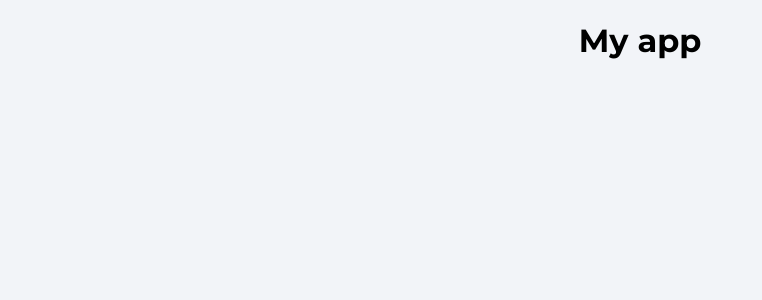
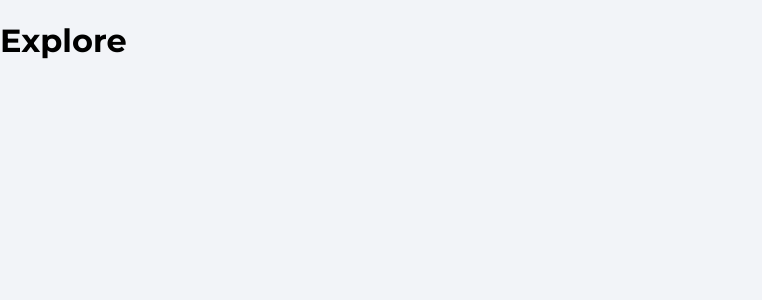
Before and after one commit to setykarimi/House-marketplace, a React (Create React App) app: page / in a window 1280 px wide. Shown: the top 300 px of the page, without its empty margins (0-762 px from the left). Built offline with nearby package versions, Linux system fonts and the light colour scheme.

Commit message:
Add routes

```diff
--- a/src/App.js
+++ b/src/App.js
@@ -1,10 +1,27 @@
 import './App.css';
+import { BrowserRouter as Router, Routes, Route } from 'react-router-dom'
+import Explore from './pages/Explore'
+import ForgotPassword from './pages/ForgotPassword'
+import Offers from './pages/Offers'
+import Profile from './pages/Profile'
+import SignIn from './pages/SignIn'
+import SignUp from './pages/SignUp'
+
 
 function App() {
   return (
-    <div className="App">
-     <h1>My app</h1>
-    </div>
+    <>
+      <Router>
+        <Routes>
+          <Route path='/' element={<Explore />} />
+          <Route path='/offers' element={<Offers />} />
+          <Route path='/profile' element={<Profile />} />
+          <Route path='/sign-in' element={<SignIn />} />
+          <Route path='/sign-up' element={<SignUp />} />
+          <Route path='/forgot-password' element={<ForgotPassword />} />
+        </Routes>
+      </Router>
+    </>
   );
 }
 
```
